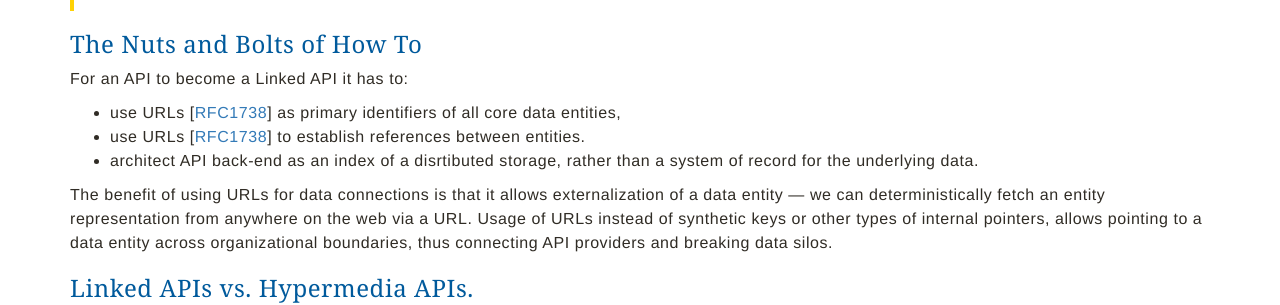
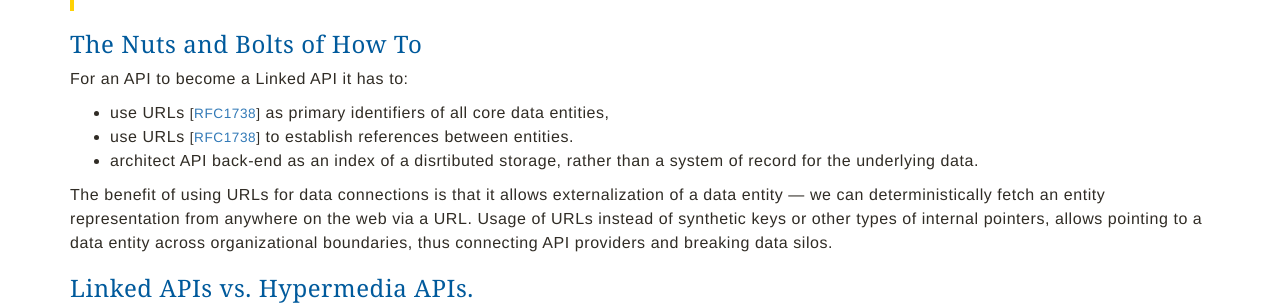
Before and after one commit to inadarei/linkedapis, a Jekyll site: the page built from index.md, in a window 1280 px wide and 900 px high. Shown: the part 127-432 px from the top of the window. Built offline with Jekyll 4.4.1, drawn with Linux system fonts in a browser that asks for light colours; nearby versions of some CDN libraries; Markdown is read by kramdown in place of the engine named in the settings; comment, search, counter and statistics services are not loaded.

Commit message:
updated linked apis definition

```diff
--- a/index.md
+++ b/index.md
@@ -11,8 +11,8 @@ title: Linked APIs
 
 For an API to become a Linked API it has to:
 
-- use URLs [[RFC1738](http://www.ietf.org/rfc/rfc1738.txt)] as primary identifiers of all core data entities,
-- use URLs [[RFC1738](http://www.ietf.org/rfc/rfc1738.txt)] to establish references between entities.
+- use URLs <small>[[RFC1738](http://www.ietf.org/rfc/rfc1738.txt)]</small> as primary identifiers of all core data entities,
+- use URLs <small>[[RFC1738](http://www.ietf.org/rfc/rfc1738.txt)]</small> to establish references between entities.
 - architect API back-end as an index of a disrtibuted storage, rather than a system of record for the underlying data.
 
 The benefit of using URLs for data connections is that it allows externalization of a data entity — we can deterministically fetch an entity representation from anywhere on the web via a URL. Usage of URLs instead of synthetic keys or other types of internal pointers, allows pointing to a data entity across organizational boundaries, thus connecting API providers and breaking data silos.
```
